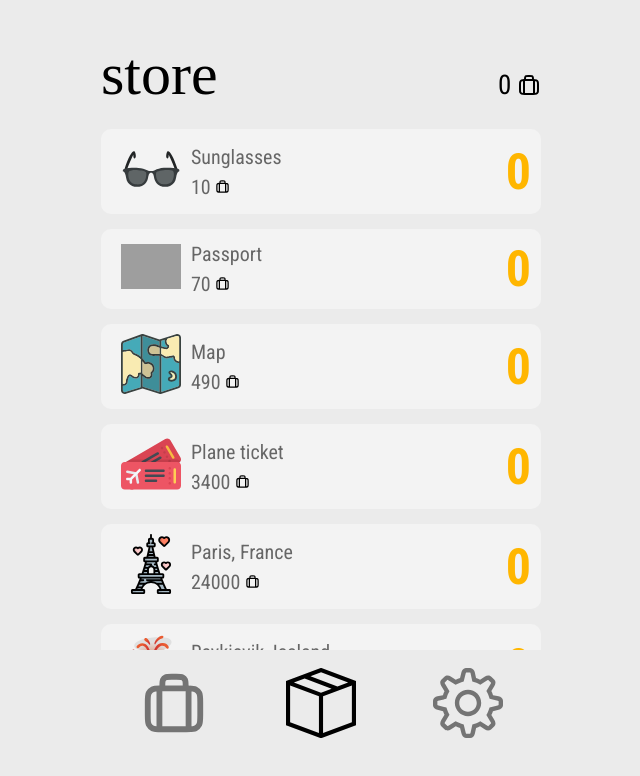
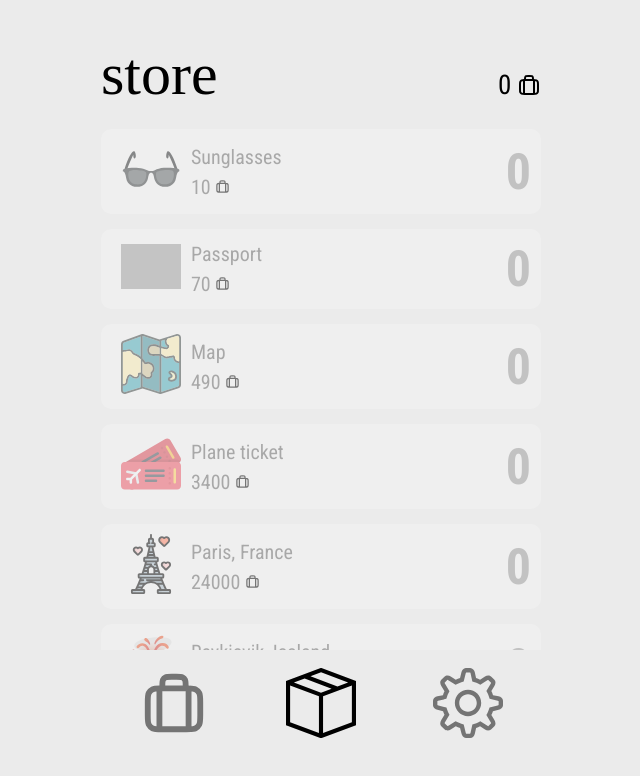
Before and after one commit to MiSa456/travel-clicker, a React (Vite) app: page /store in a window 1280 px wide. Shown: the top 776 px of the page, without its empty margins (319-959 px from the left). Built offline with nearby package versions, Linux system fonts and the light colour scheme; grey boxes are pictures that could not be loaded; a web font is replaced by a local one.

Commit message:
lisää tuotteen ostettavuuden ilmaisemisen

```diff
--- a/src/components/Item.jsx
+++ b/src/components/Item.jsx
@@ -12,8 +12,8 @@
   const url = getImageUrl(props.item.image);
 
   return (
-    <div className="item"
-    onClick={()=>{props.handlePurchase(props.item.id)}}>
+    <div className={ props.disabled ? "item item-disabled" : "item" }
+         onClick={()=>{props.handlePurchase(props.item.id)}}>
       <div className="item_icon"><img src={url} alt=""/></div>
       <div className="item_desc">
         {props.item.name}<br/>
--- a/src/pages/Store.jsx
+++ b/src/pages/Store.jsx
@@ -6,7 +6,8 @@
   const items = props.storeitems.map(item => (
     <Item key={item.id}
           item={item}
-          handlePurchase={props.handlePurchase} />
+          handlePurchase={props.handlePurchase}
+          disabled={props.stats.balance < item.price} />
   ));
 
   return (
```
